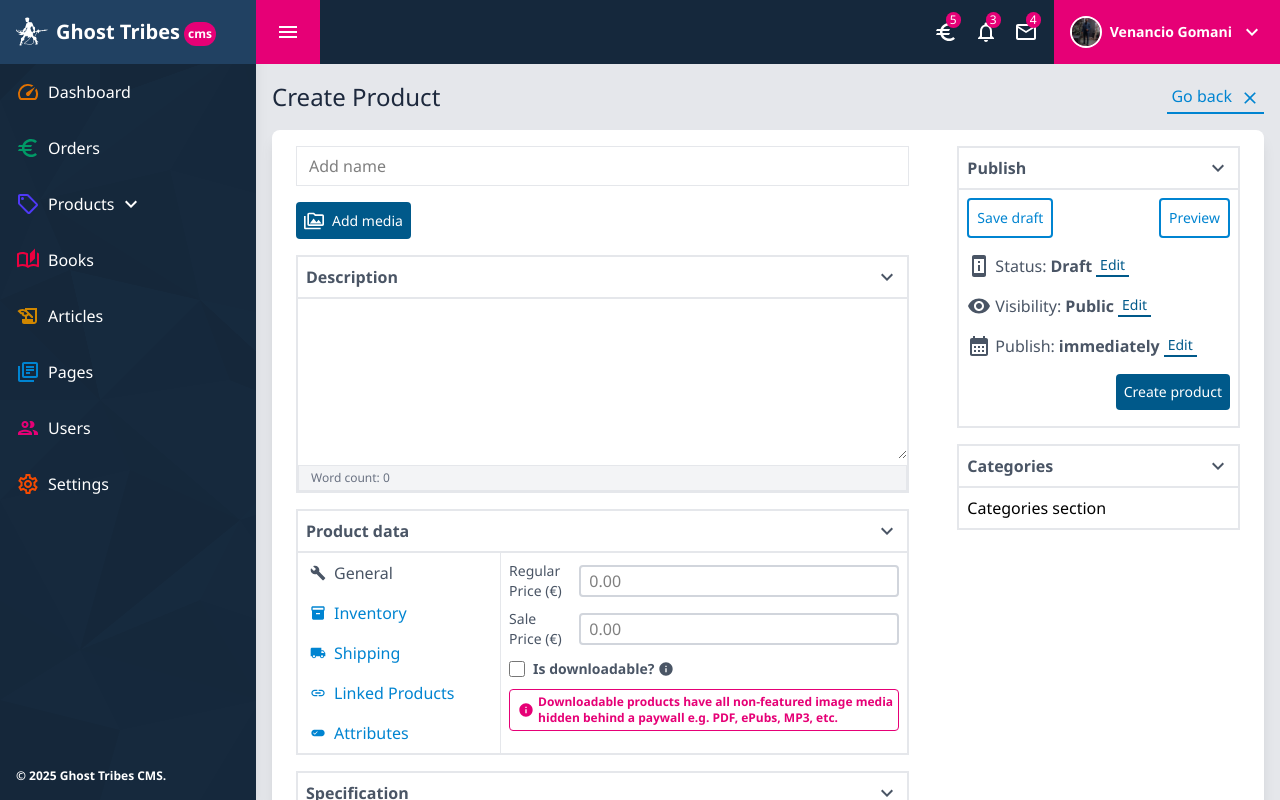
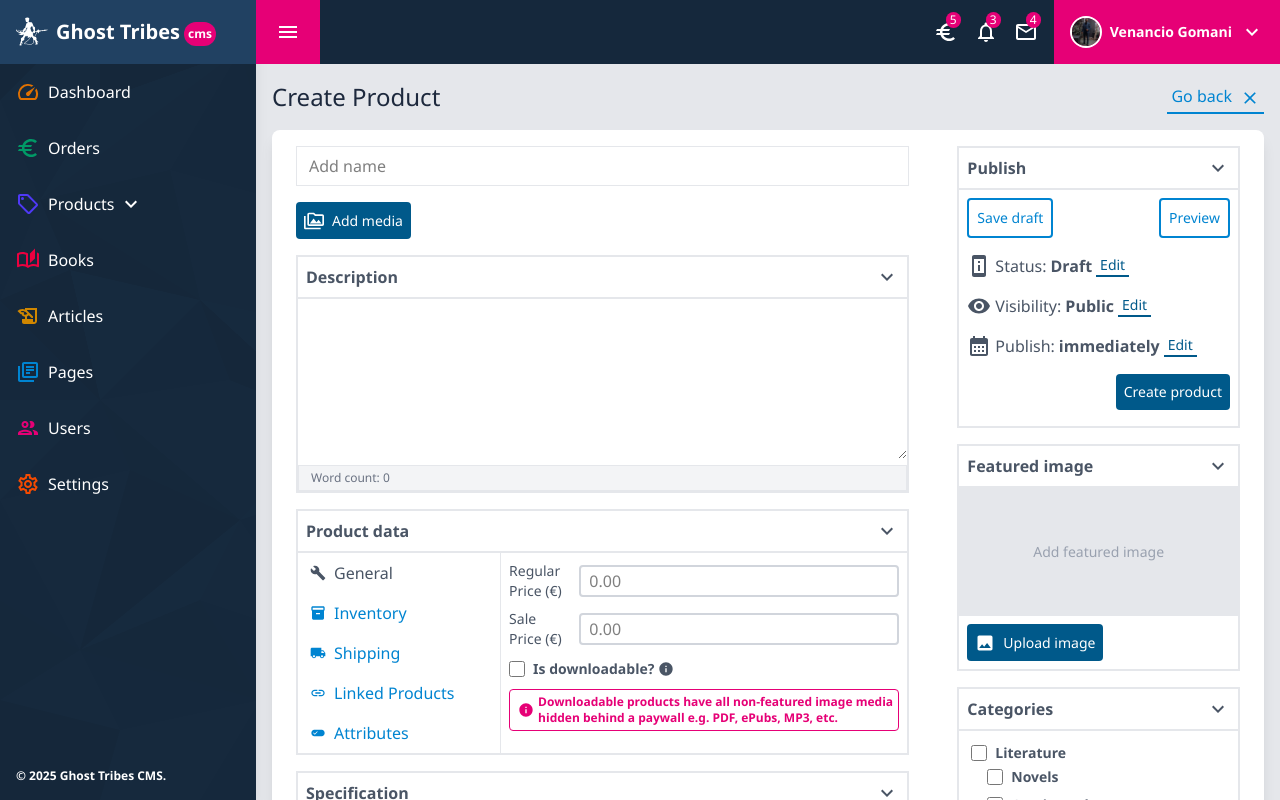
Before and after one commit to venanciogomani/ghosttribes-cms, a React (Vite) app: page /admin/products/create in a window 1280 px wide. Built offline with nearby package versions, Linux system fonts and the light colour scheme; what wretch would draw is missing.

Commit message:
add tags section

```diff
--- a/src/components/concepts/products/CreateProduct/AddCategory.tsx
+++ b/src/components/concepts/products/CreateProduct/AddCategory.tsx
@@ -1,3 +1,89 @@
+import AddCircleIcon from '@mui/icons-material/AddCircle';
+import GtButton, { GtButtonType } from '../../../shared/GtButton/GtButton';
+
 export default function AddCategory() {
-  return <div className="p-2">Categories section</div>;
+  const categories: Category[] = [
+    {
+      id: 1,
+      name: 'Literature',
+      subcategories: [
+        {
+          id: 2,
+          name: 'Novels',
+        },
+        {
+          id: 3,
+          name: 'Comic Books',
+        },
+        {
+          id: 4,
+          name: 'History',
+        },
+        {
+          id: 5,
+          name: 'Education',
+        },
+      ],
+    },
+  ];
+  return (
+    <div className="p-2 flex flex-col">
+      <div className="flex flex-col h-40 overflow-y-auto border-b border-gray-200 p-1">
+        {categories.map((category) => (
+          <div key={category.id} className="flex flex-col mb-2">
+            <CategoryInput
+              label={category.name}
+              value={category.id}
+              onSubmit={() => {}}
+            />
+            {category.subcategories?.map((subcategory) => (
+              <div className="ml-4 my-1" key={subcategory.id}>
+                <CategoryInput
+                  label={subcategory.name}
+                  value={subcategory.id}
+                  onSubmit={() => {}}
+                />
+              </div>
+            ))}
+          </div>
+        ))}
+      </div>
+      <div className="flex">
+        <GtButton
+          label="New category"
+          variant={GtButtonType.PRIMARY}
+          onClick={() => {}}
+          fontSize="sm"
+          startIcon={<AddCircleIcon />}
+        />
+      </div>
+    </div>
+  );
 }
+
+interface CategoryInputProps {
+  label: string;
+  value: number;
+  onSubmit: (categoryId: number) => void;
+}
+function CategoryInput({ label, value, onSubmit }: CategoryInputProps) {
+  return (
+    <div className="flex items-center">
+      <input
+        type="checkbox"
+        className="h-4 w-4"
+        onChange={() => onSubmit(value)}
+      />
+      <span className="ml-2 text-gray-600 text-sm font-semibold">{label}</span>
+    </div>
+  );
+}
+
+interface Category {
+  id: number;
+  name: string;
+  subcategories?: {
+    id: number;
+    name: string;
+  }[];
+}
--- /dev/null
+++ b/src/components/concepts/products/CreateProduct/AddFeaturedImage.tsx
@@ -0,0 +1,21 @@
+import InsertPhotoIcon from '@mui/icons-material/InsertPhoto';
+import GtButton, { GtButtonType } from '../../../shared/GtButton/GtButton';
+
+export default function AddFeaturedImage() {
+  return (
+    <div className="flex flex-col">
+      <div className="bg-gray-200 h-32 text-gray-400 text-sm flex items-center justify-center">
+        Add featured image
+      </div>
+      <div className="flex p-2">
+        <GtButton
+          label="Upload image"
+          variant={GtButtonType.PRIMARY}
+          onClick={() => {}}
+          fontSize="sm"
+          startIcon={<InsertPhotoIcon fontSize="small" />}
+        />
+      </div>
+    </div>
+  );
+}
--- /dev/null
+++ b/src/components/concepts/products/CreateProduct/AddTag.tsx
@@ -0,0 +1,119 @@
+import AddCircleIcon from '@mui/icons-material/AddCircle';
+import CancelIcon from '@mui/icons-material/Cancel';
+import GtButton, { GtButtonType } from '../../../shared/GtButton/GtButton';
+import { useState } from 'react';
+
+export default function AddTag() {
+  const [isAddTagOpen, setIsAddTagOpen] = useState(false);
+  const [selectedTag, setSelectedTag] = useState<GtTag[]>([]);
+
+  const handleSelectTag = (tag: GtTag) => {
+    const isTagIncluded = selectedTag.some((t) => t.id === tag.id);
+    if (isTagIncluded) {
+      setSelectedTag(selectedTag.filter((t) => t.id !== tag.id));
+    } else {
+      setSelectedTag([...selectedTag, tag]);
+    }
+  };
+
+  const tags: GtTag[] = [
+    {
+      id: 1,
+      name: 'ebook',
+    },
+    {
+      id: 2,
+      name: 'audio book',
+    },
+    {
+      id: 3,
+      name: 'epub',
+    },
+    {
+      id: 4,
+      name: 'book',
+    },
+    {
+      id: 5,
+      name: 'course',
+    },
+    {
+      id: 6,
+      name: 'music',
+    },
+  ];
+  return (
+    <div className="p-2 flex flex-col">
+      {isAddTagOpen && (
+        <div className="flex items-center mb-2">
+          <input
+            type="text"
+            className="h-9 px-3 py-1 border border-gray-500
+                rounded-md text-sm w-[calc(100%_-_4rem)] mr-2"
+          />
+          <GtButton
+            label="Add"
+            variant={GtButtonType.SECONDARY}
+            onClick={() => {}}
+            fontSize="xs"
+          />
+          <CancelIcon
+            className="text-pink-600 cursor-pointer ml-2"
+            onClick={() => setIsAddTagOpen(false)}
+          />
+        </div>
+      )}
+      <div className="mb-2">
+        <span className="text-sm text-gray-600">Select tags</span>
+      </div>
+      <div className="grid grid-cols-4 gap-2">
+        {tags.map((tag) => (
+          <TagChip
+            key={tag.id}
+            tag={tag}
+            onClick={() => handleSelectTag(tag)}
+            isSelected={selectedTag.some((t) => t.id === tag.id)}
+          />
+        ))}
+      </div>
+      {!isAddTagOpen && (
+        <div className="flex mt-2">
+          <GtButton
+            label="New Tag"
+            variant={GtButtonType.PRIMARY}
+            onClick={() => setIsAddTagOpen(true)}
+            fontSize="sm"
+            startIcon={<AddCircleIcon />}
+          />
+        </div>
+      )}
+    </div>
+  );
+}
+
+interface TagChipProps {
+  tag: GtTag;
+  onClick: () => void;
+  isSelected: boolean;
+}
+function TagChip({ tag, onClick, isSelected }: TagChipProps) {
+  return (
+    <div
+      className={`${
+        isSelected
+          ? 'bg-sky-600 text-white'
+          : 'text-sky-600 border-2 border-sky-200'
+      } text-xs rounded-full
+        text-center cursor-pointer py-1 px-1 transition duration-300 ease-in-out`}
+      onClick={onClick}
+      title={tag.name}
+    >
+      <span>{tag.name}</span>
+    </div>
+  );
+}
+
+interface GtTag {
+  id: number;
+  name: string;
+}
--- a/src/components/concepts/products/CreateProduct/CreateProduct.tsx
+++ b/src/components/concepts/products/CreateProduct/CreateProduct.tsx
@@ -9,6 +9,8 @@ import AddCategory from './AddCategory';
 import DetailsFormInput from './DetailsFormInput';
 import AddMedia from './AddMedia';
 import ProductData from './ProductData';
+import AddFeaturedImage from './AddFeaturedImage';
+import AddTag from './AddTag';
 
 export default function CreateProduct() {
   const navigate = useNavigate();
@@ -54,7 +56,12 @@ export default function CreateProduct() {
         </div>
         <div className="w-1/3 py-4 px-6 flex flex-col">
           <CollapsibleSection title="Publish" children={<PublishProduct />} />
+          <CollapsibleSection
+            title="Featured image"
+            children={<AddFeaturedImage />}
+          />
           <CollapsibleSection title="Categories" children={<AddCategory />} />
+          <CollapsibleSection title="Tags" children={<AddTag />} />
         </div>
       </div>
     </div>
```
